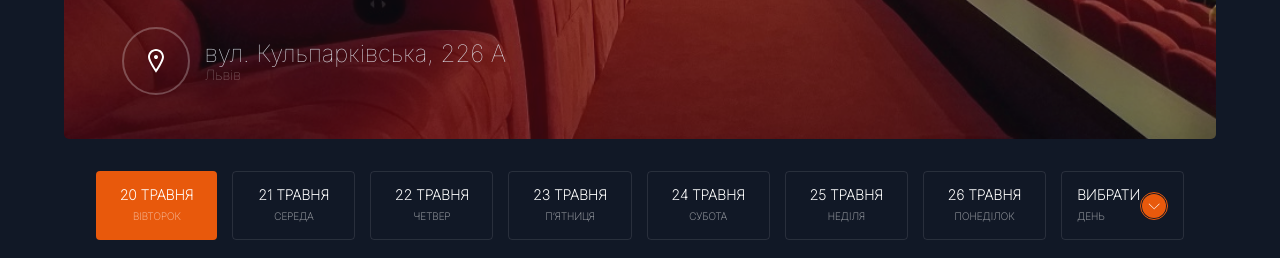
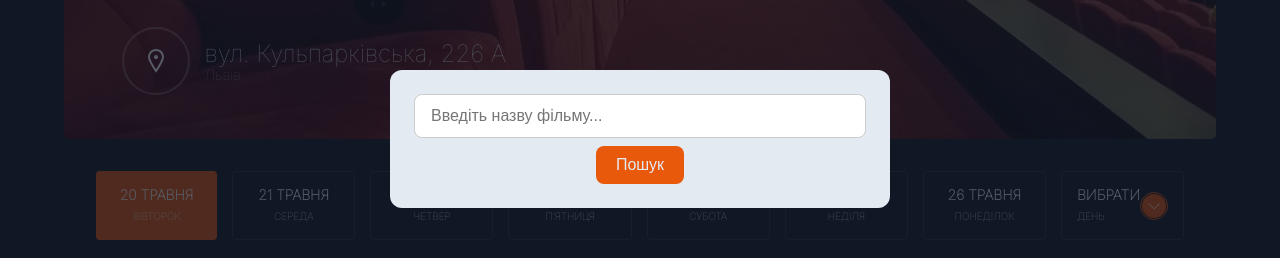
Before and after one commit to cjkjvf/SoftServe-Practice-team2, a React (Vite) app: page /catalog in a window 1280 px wide. Both pictures are taken after a click on the element 1064 px from the left and 37 px from the top of the page. Shown: the part 261-519 px from the top of the page. Built offline with nearby package versions, Linux system fonts and the light colour scheme.

Commit message:
add search and change the adaptation of other pages

```diff
--- a/src/components/Header.jsx
+++ b/src/components/Header.jsx
@@ -4,7 +4,7 @@ import { Search, User, Menu } from "lucide-react";
 import { useState, useEffect } from "react";
 import FullscreenMenu from "../components/FullscreenMenu";
 
-export default function Header() {
+export default function Header({ onSearchClick }) {
   const [isMenuOpen, setIsMenuOpen] = useState(false);
   const [isClosing, setIsClosing] = useState(false);
 
@@ -42,8 +42,13 @@ export default function Header() {
         <div className="hero-nav">
           <Link to="/" className="logo">MIRAGE</Link>
           <nav className="nav-icons">
-            <span className="icon-circle"><Search size={20} /></span>
-
+            <span
+              className="icon-circle"
+              onClick={onSearchClick}
+              style={{ cursor: 'pointer' }}
+            >
+              <Search size={20} />
+            </span>
 
             <span
               className="icon-circle"
--- a/src/components/Layout.jsx
+++ b/src/components/Layout.jsx
@@ -1,13 +1,27 @@
-import Header from './Header';
-import Footer from './Footer';
-import { Outlet } from 'react-router-dom';
+import { Outlet } from "react-router-dom";
+import Header from "./Header";
+import Footer from "./Footer";
+import SearchPopup from "./SearchPopup";
+import { useState } from "react";
 
 export default function Layout() {
+  const [isSearchOpen, setIsSearchOpen] = useState(false);
+
+  const openSearch = () => setIsSearchOpen(true);
+  const closeSearch = () => setIsSearchOpen(false);
+
   return (
-    <div>
-      <Header />
-      <main> <Outlet /> </main>
+    <>
+      <Header onSearchClick={openSearch} />
+
+      {/*вікно пошуку */}
+      <SearchPopup isOpen={isSearchOpen} onClose={closeSearch} />
+
+      <main>
+        <Outlet />
+      </main>
+
       <Footer />
-    </div>
+    </>
   );
 }
--- /dev/null
+++ b/src/components/SearchPopup.jsx
@@ -0,0 +1,64 @@
+import { useState, useEffect } from "react";
+import "../styles/SearchPopup.css";
+import moviesData from "../data/movie.json";
+import MovieCard from "./MovieCard";
+
+export default function SearchPopup({ isOpen, onClose }) {
+    const [searchTerm, setSearchTerm] = useState("");
+    const [foundMovies, setFoundMovies] = useState([]);
+
+    useEffect(() => {
+        if (!isOpen) {
+            setSearchTerm("");
+            setFoundMovies([]);
+        }
+    }, [isOpen]);
+
+    const handleSearch = () => {
+        if (!searchTerm.trim()) {
+            setFoundMovies([]);
+            return;
+        }
+
+        const results = moviesData.filter(movie =>
+            movie.title.toLowerCase().includes(searchTerm.toLowerCase())
+        );
+
+        setFoundMovies(results);
+    };
+
+    const handleKeyDown = (e) => {
+        if (e.key === "Enter") {
+            handleSearch();
+        }
+    };
+
+    if (!isOpen) return null;
+
+    return (
+        <div className="popup-overlay" onClick={onClose}>
+            <div className="popup-content" onClick={e => e.stopPropagation()}>
+                <input
+                    type="text"
+                    placeholder="Введіть назву фільму..."
+                    value={searchTerm}
+                    onChange={(e) => setSearchTerm(e.target.value)}
+                    onKeyDown={handleKeyDown}
+                />
+                <button onClick={handleSearch}>Пошук</button>
+
+                {foundMovies.length > 0 ? (
+                    <div className="found-movies-scroll-wrapper">
+                        <div className="found-movies-container">
+                            {foundMovies.map(movie => (
+                                <MovieCard key={movie.id} movie={movie} onDelete={() => { }} customClass="search-movie-card" />
+                            ))}
+                        </div>
+                    </div>
+                ) : (
+                    searchTerm && <p>Фільми не знайдено.</p>
+                )}
+            </div>
+        </div>
+    );
+}
--- /dev/null
+++ b/src/styles/SearchPopup.css
@@ -0,0 +1,94 @@
+.popup-overlay {
+    position: fixed;
+    top: 0;
+    left: 0;
+    width: 100vw;
+    height: 100vh;
+    background-color: rgba(17, 24, 38, 0.7);
+    display: flex;
+    justify-content: center;
+    align-items: center;
+    z-index: 9999;
+    padding: 20px;
+    box-sizing: border-box;
+}
+
+.popup-content {
+    background-color: var(--color-light);
+    padding: 24px;
+    border-radius: 12px;
+    width: 90%;
+    max-width: 500px;
+    max-height: 80vh;
+    color: var(--color-bg);
+    display: flex;
+    flex-direction: column;
+    align-items: center;
+    box-sizing: border-box;
+    overflow: auto;
+}
+
+.popup-content input[type="text"] {
+    width: 100%;
+    padding: 12px 16px;
+    border-radius: 8px;
+    border: 1px solid #ccc;
+    font-size: var(--text-size);
+    box-sizing: border-box;
+    outline: none;
+}
+
+.popup-content button {
+    background-color: var(--color-orange);
+    color: var(--color-light);
+    border: none;
+    padding: 10px 20px;
+    font-size:var(--text-size);
+    border-radius: 8px;
+    cursor: pointer;
+    margin-top: 8px;
+    align-self: center;
+    white-space: nowrap;
+    transition: background-color 0.3s ease;
+}
+
+.found-movies-scroll-wrapper {
+    width: 100%;
+    margin-top: 16px;
+    overflow-y: auto;
+    flex-grow: 1;
+}
+
+.found-movies-container {
+    display: flex;
+    flex-direction: column;
+    gap: 16px;
+    width: 100%;
+    padding-bottom: 8px;
+    box-sizing: border-box;
+}
+
+.search-movie-card {
+    background-color: #222a45;
+    border-radius: 12px;
+    padding: 12px;
+    display: flex;
+    flex-direction: column;
+    align-items: center;
+    width: 100%;
+    box-sizing: border-box;
+    color:var(--color-neutral);
+}
+
+.search-movie-card img {
+    width: 100%;
+    border-radius: 8px;
+    object-fit: cover;
+    margin-bottom: 8px;
+}
+
+.search-movie-card h3 {
+    margin: 0;
+    font-size: 18px;
+    text-align: center;
+}
```
